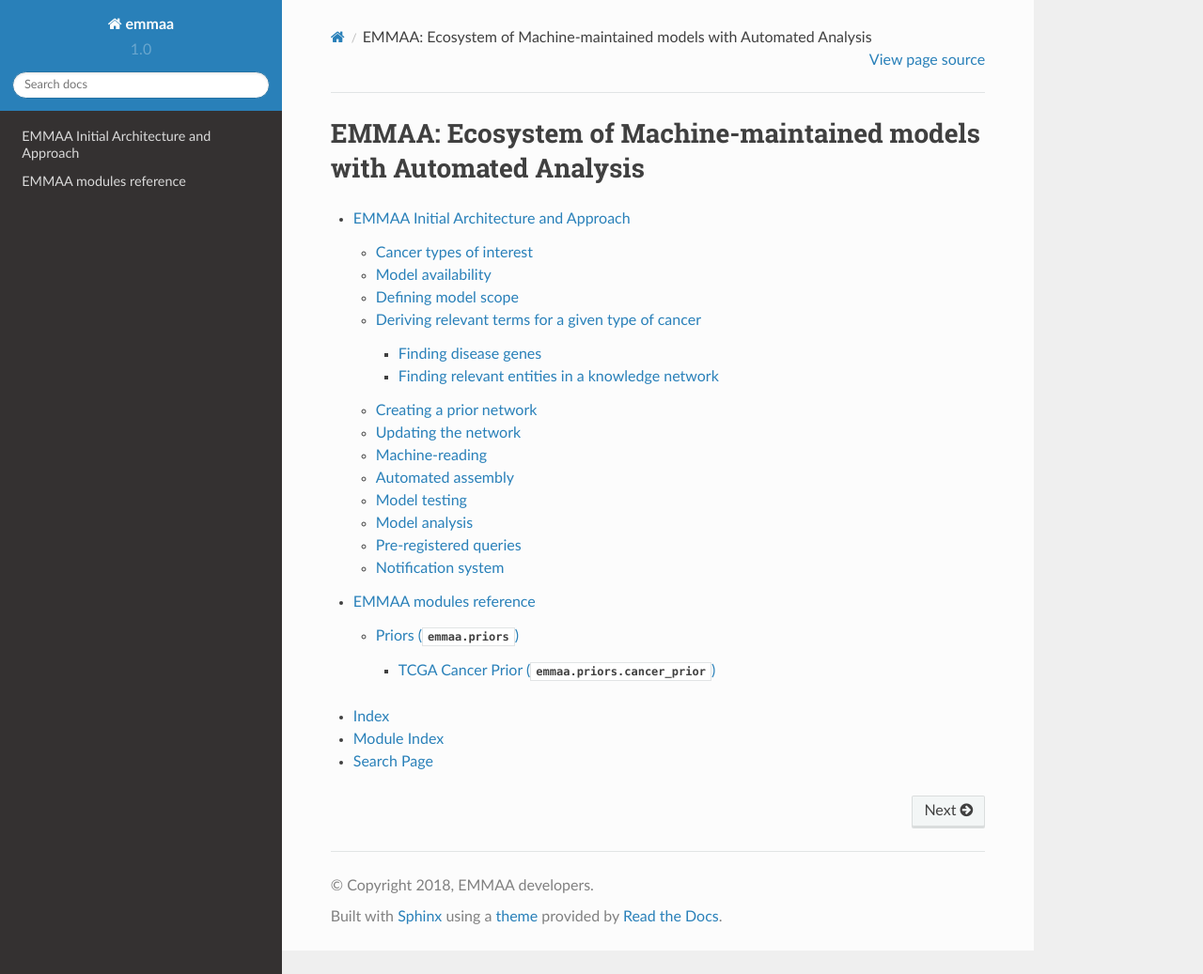
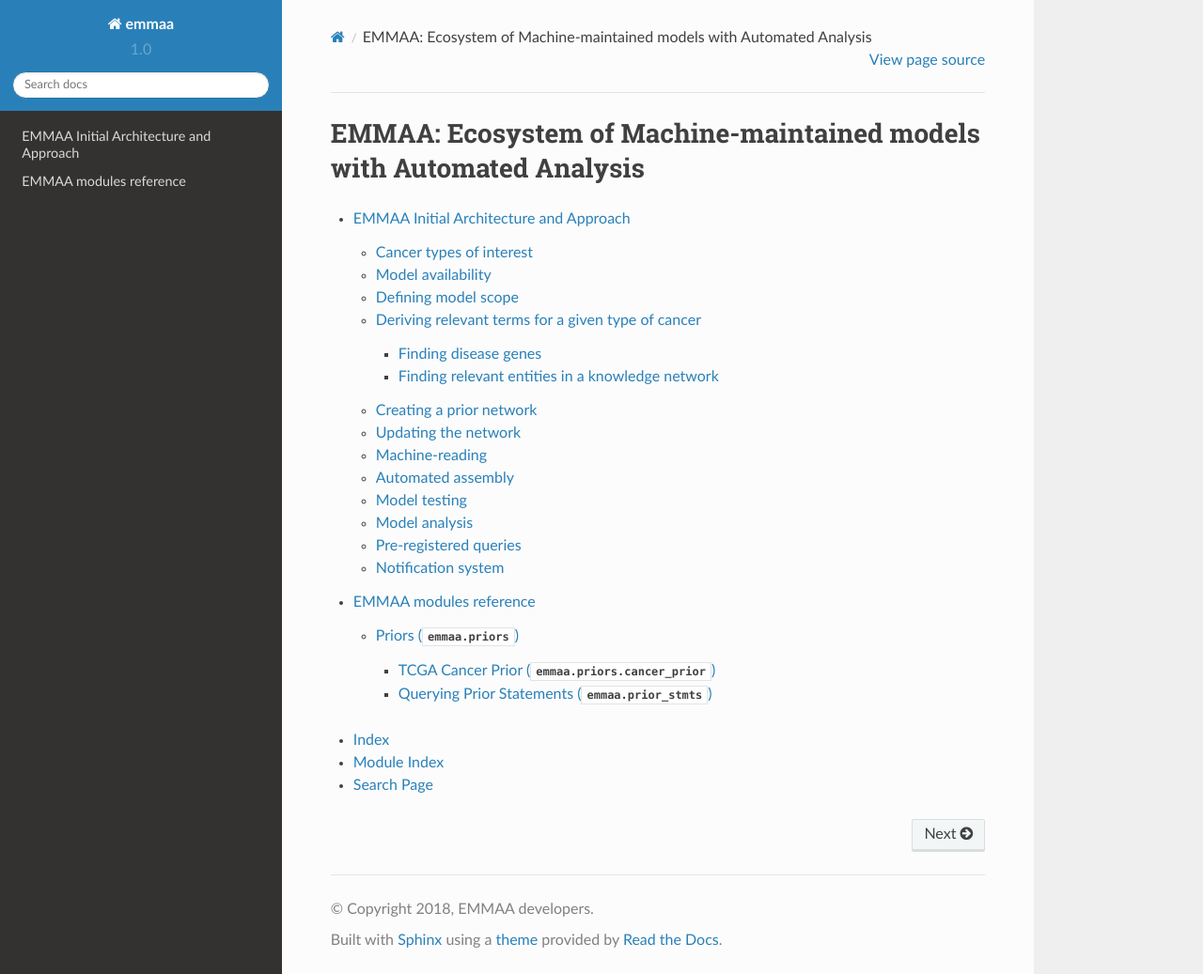
Before and after one commit to gyorilab/emmaa, a Sphinx documentation site: the page built from doc/index.rst, in a window 1280 px wide and 1037 px high. Shown: the whole window at 94% size. Built offline with Sphinx 7.4.7 and the Read the Docs theme 2.0.0, drawn with Linux system fonts in a browser that asks for light colours.

Commit message:
Enable Napoleon docs and add Stmt prior

```diff
--- a/doc/conf.py
+++ b/doc/conf.py
@@ -45,6 +45,7 @@ extensions = [
     'sphinx.ext.coverage',
     'sphinx.ext.ifconfig',
     'sphinx.ext.viewcode',
+    'sphinx.ext.napoleon'
 ]
 
 # Add any paths that contain templates here, relative to this directory.
--- a/doc/modules/priors.rst
+++ b/doc/modules/priors.rst
@@ -11,3 +11,11 @@ TCGA Cancer Prior (:py:mod:`emmaa.priors.cancer_prior`)
 .. automodule:: emmaa.priors.cancer_prior
     :members:
     :show-inheritance:
+
+
+Querying Prior Statements (:py:mod:`emmaa.prior_stmts`)
+-------------------------------------------------------
+
+.. automodule:: emmaa.priors.prior_stmts
+    :members:
+    :show-inheritance:
```
